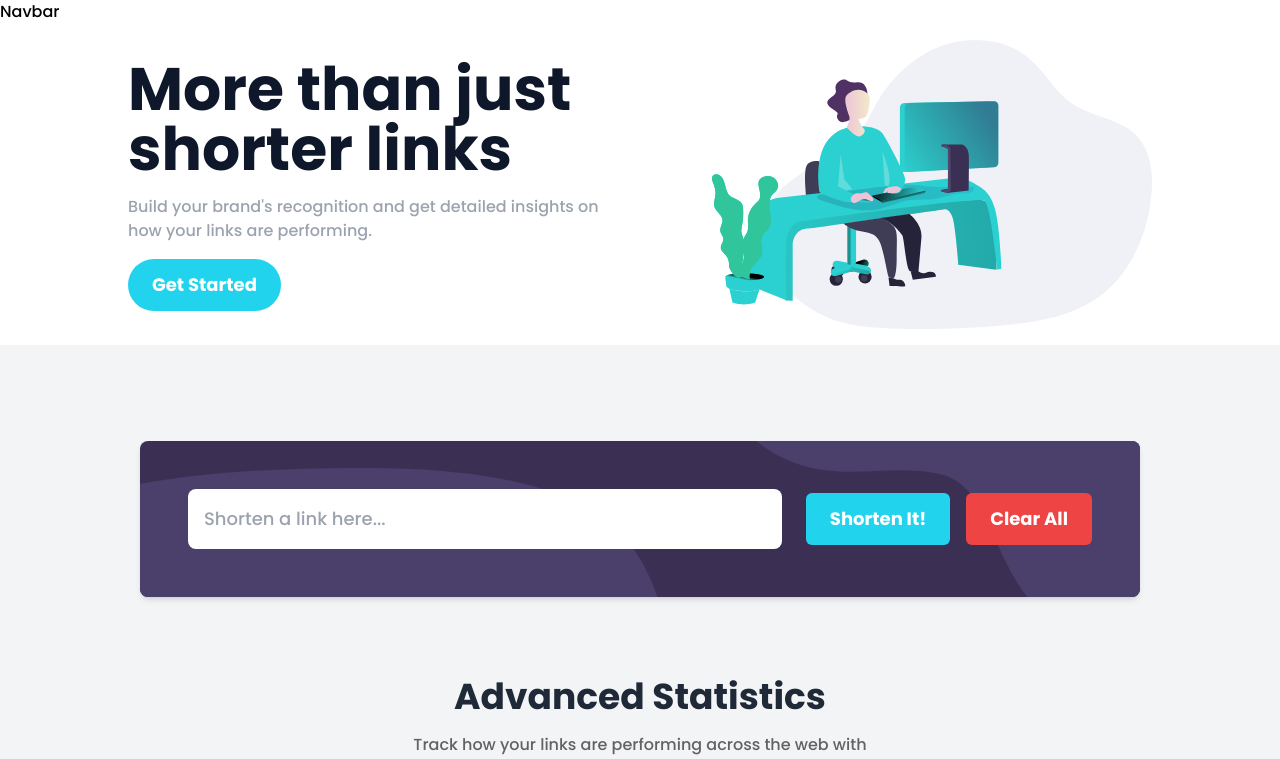
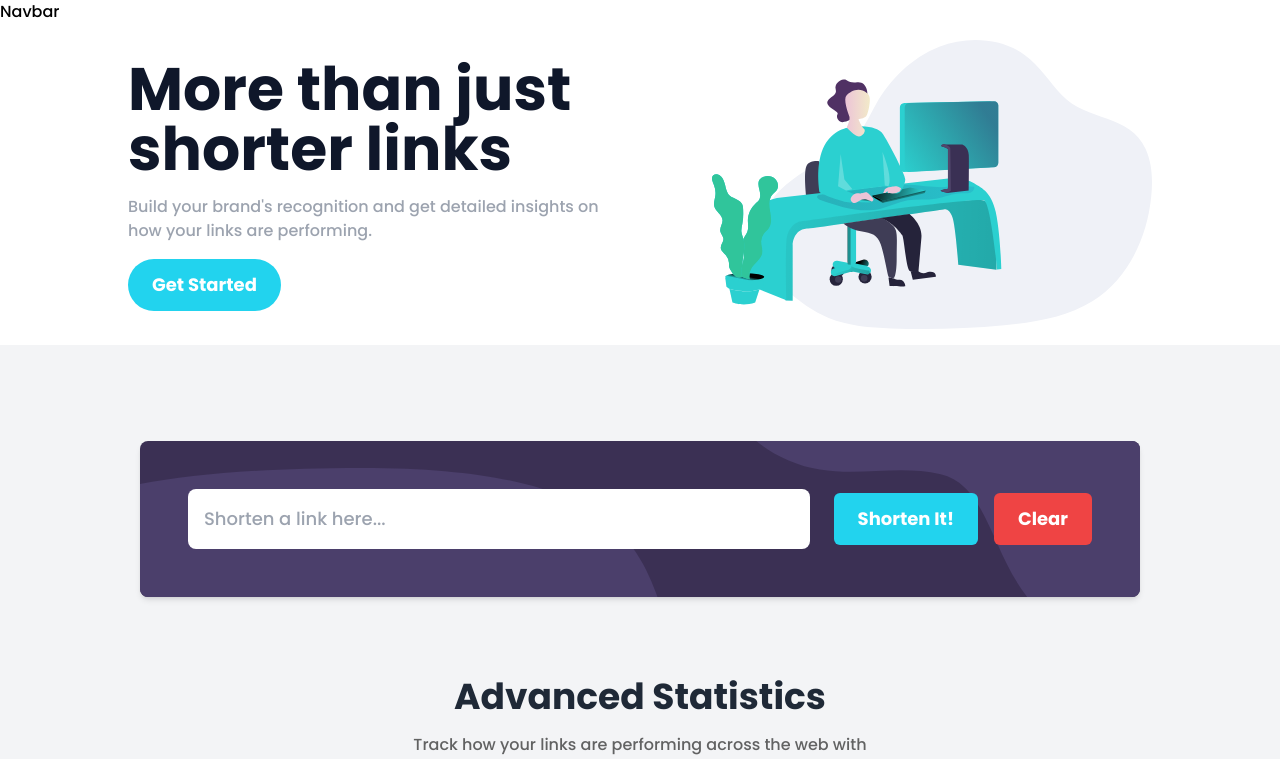
Before and after one commit to SameerJS6/URL-Shortening-App, a React (Vite) app: page / in a window 1280 px wide. Shown: the top 759 px of the page. Built offline with nearby package versions, Linux system fonts and the light colour scheme.

Commit message:
Clear Status Updated

```diff
--- a/src/components/Shortener/Shortener.jsx
+++ b/src/components/Shortener/Shortener.jsx
@@ -91,8 +91,9 @@ export default function Shortener() {
                   onClick={handleClear}
                   className="rounded-md bg-red-500 py-3 px-6 text-lg font-bold text-white transition-all duration-300 ease-in-out hover:bg-red-400 hover:shadow-sm "
                   type="button"
+                  disabled={resultURL.length === 0}
                 >
-                  Clear All
+                  {resultURL.length > 1 ? "Clear All" : "Clear"}
                 </button>
               </div>
               <p
```
